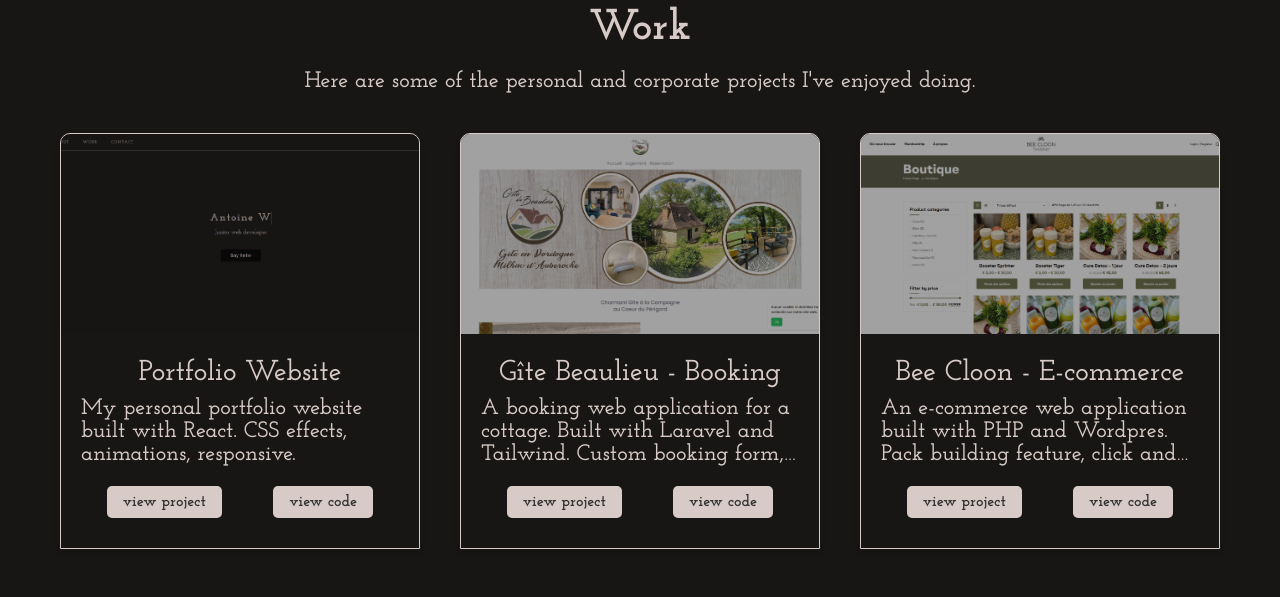
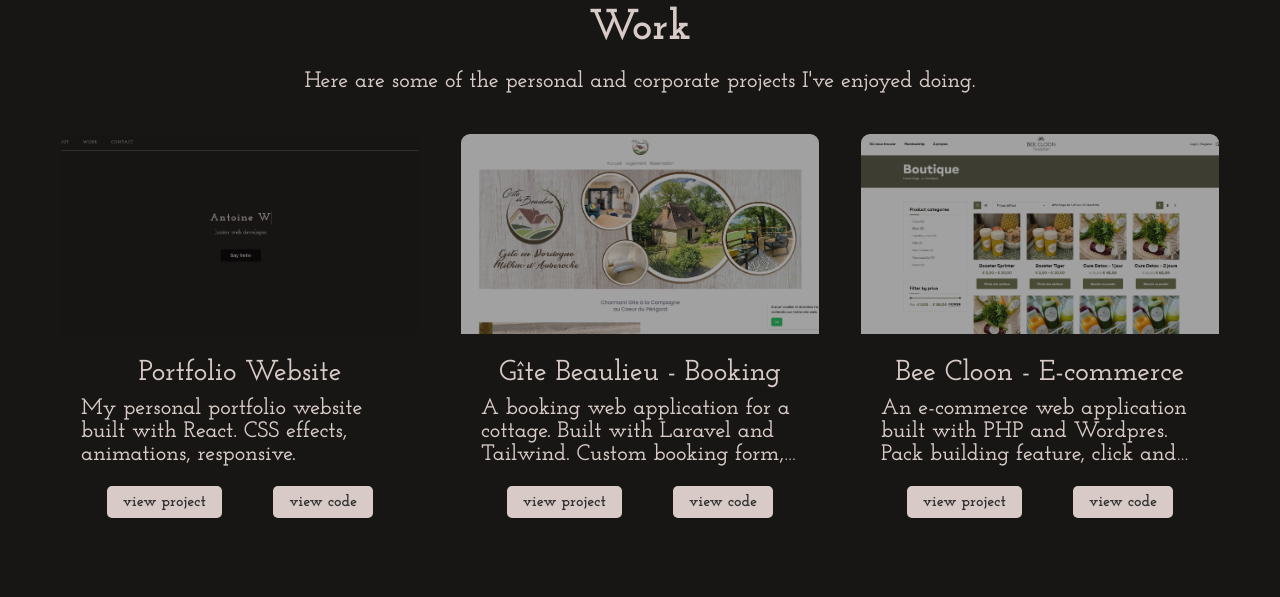
Before and after one commit to AntoineWtz/portfolio, a React (Create React App) app: page / in a window 1280 px wide. Shown: the part 1400-1997 px from the top of the page. Built offline with nearby package versions, Linux system fonts and the light colour scheme.

Commit message:
add front effect cards About

```diff
--- a/src/styles/Projects.css
+++ b/src/styles/Projects.css
@@ -28,16 +28,19 @@
 .project-card {
     width: calc(33.33% - 40px);
     margin: 0 20px 40px;
-    box-shadow: 0 4px 6px rgba(0, 0, 0, 0.1);
     border-radius: 10px 10px 0 0;
     overflow: hidden;
     transition: transform 0.3s ease-in-out;
-    border: 1px solid #D8CBC7;
+    border: 1px solid transparent;
+    box-sizing: border-box;
 }
 
 .project-card:hover {
     transform: translateY(-5px);
+    border-color: #D8CBC7;
 }
+
+
 
 .project-image {
     width: 100%;
```
